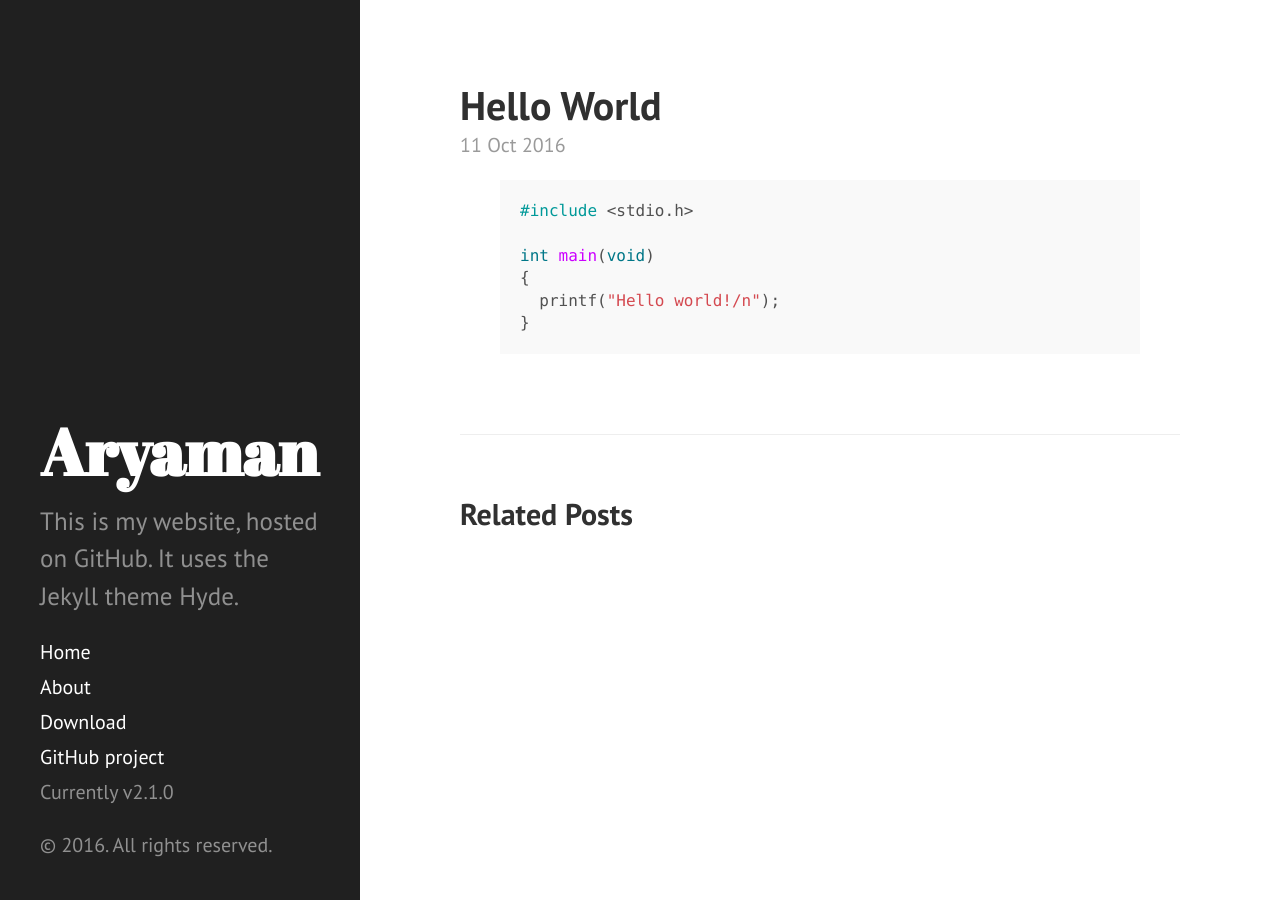
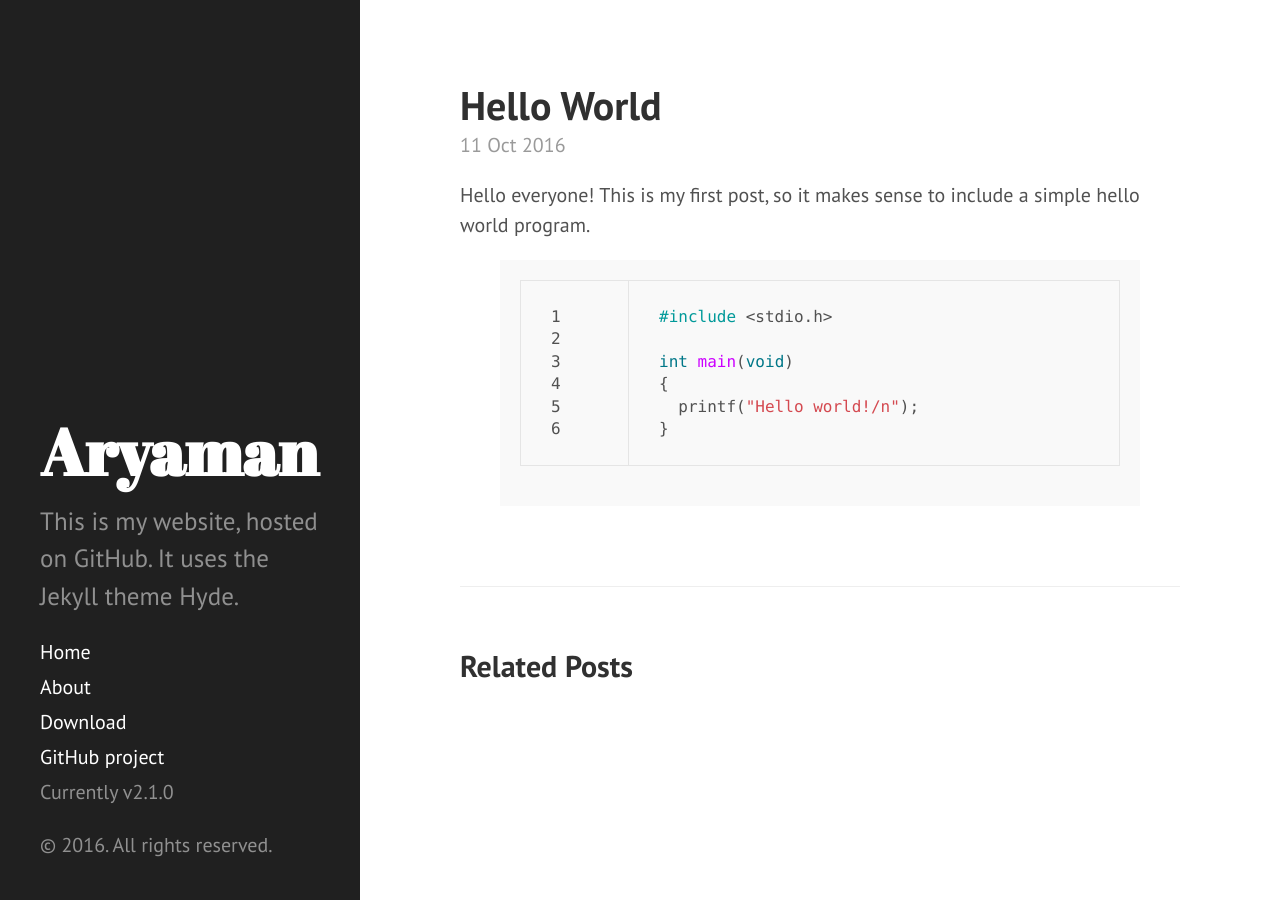
Before and after one commit to aryamanarora/blog, a Jekyll site: the page built from _posts/2016-10-11-hello-world.md, in a window 1280 px wide. Built offline with Jekyll 4.4.1, drawn with Linux system fonts in a browser that asks for light colours.

Commit message:
minor changes

```diff
--- a/_config.yml
+++ b/_config.yml
@@ -18,6 +18,7 @@ author:
   url: https://github.com/aryamanarora
 
 paginate: 5
+paginate_path: "page:num"
 
 # Custom vars
 version: 2.1.0
@@ -26,4 +27,4 @@ github:
   repo: https://github.com/aryamanarora/aryamanarora.github.io
 
 # Gems
-  gems: [jekyll-paginate]
+gems: [jekyll-paginate]
--- a/_posts/2016-10-11-hello-world.md
+++ b/_posts/2016-10-11-hello-world.md
@@ -3,7 +3,9 @@ layout: post
 title: Hello World
 ---
 
-{% highlight c %}
+Hello everyone! This is my first post, so it makes sense to include a simple hello world program.
+
+{% highlight c linenos %}
 #include <stdio.h>
 
 int main(void)
```
